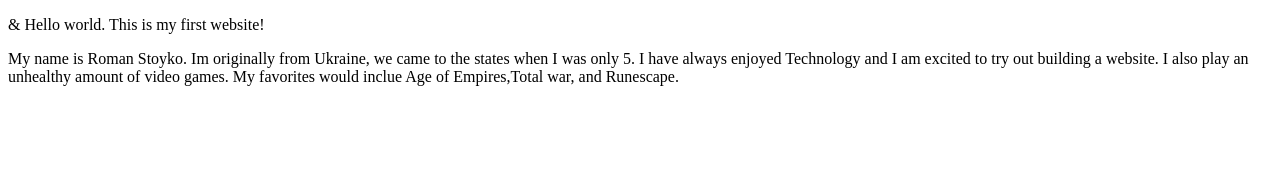
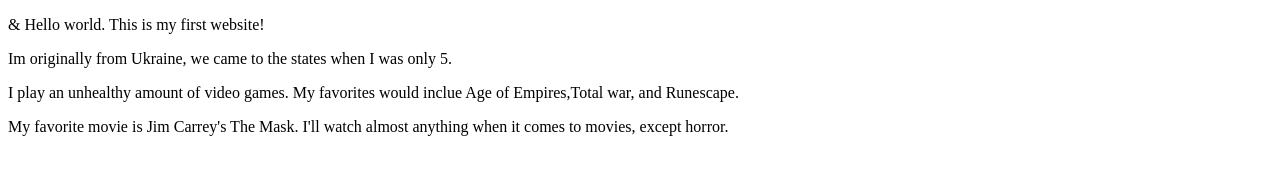
Before and after one commit to RstoykoMadeit/webdev_lab1, a plain HTML site: page index.html in a window 1280 px wide. Drawn offline with Linux system fonts and the light colour scheme.

Commit message:
added more to index
added more about myself

```diff
--- a/index.html
+++ b/index.html
@@ -1,11 +1,13 @@
 <!DOCTYPE html>
 <html lang="en">
 <head>
-  <meta charset="utf-8">
-  <title>Internet Technologies and Web Design</title>
+  <meta charset="UTF-8">
+  <title>ITMD-361 Internet Technologies and Web Design</title>
 </head>
 <body>
   <p>&amp; Hello world. This is my first website!</p>
-  <p>My name is Roman Stoyko. Im originally from Ukraine, we came to the states when I was only 5. I have always enjoyed Technology and I am excited to try out building a website.  I also play an unhealthy amount of video games. My favorites would inclue Age of Empires,Total war, and Runescape. </p>
+  <p>Im originally from Ukraine, we came to the states when I was only 5.</p>
+  <p>I play an unhealthy amount of video games. My favorites would inclue Age of Empires,Total war, and Runescape.</p>
+  <p>My favorite movie is Jim Carrey's The Mask. I'll watch almost anything when it comes to movies, except horror.</p>
 </body>
 </html>
```
